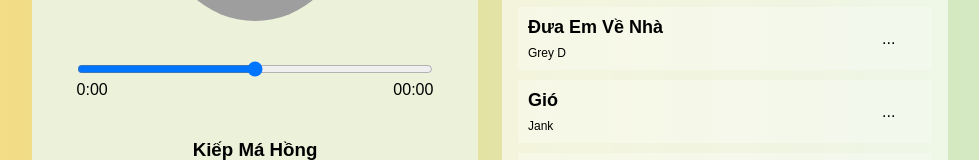
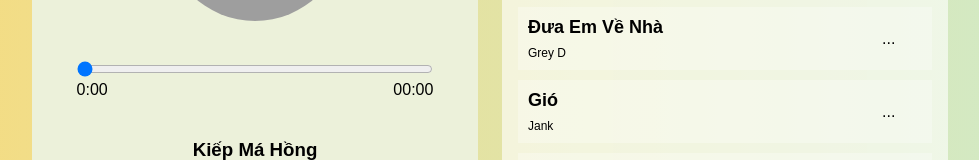
Before and after one commit to vosongtoan2212/javascript-learn, a plain HTML site: page Music_Player/index.html in a window 1280 px wide. Shown: the part 334-494 px from the top of the page, without its empty margins (150-1129 px from the left). Drawn offline with Linux system fonts and the light colour scheme; grey boxes are pictures that could not be loaded.

Commit message:
Fix conflict code

```diff
--- a/Music_Player/assets/css/style.css
+++ b/Music_Player/assets/css/style.css
@@ -128,7 +128,8 @@ html {
 .control-container {
 padding: 6px 0;
 position: relative;
-    bottom: 74px;
+bottom:
+74px;
 }
 
 .control {
--- a/Music_Player/assets/js/script.js
+++ b/Music_Player/assets/js/script.js
@@ -30,13 +30,13 @@ const app = {
             name: 'Kiếp Má Hồng',
             singer: 'TLong',
             image: 'https://photo-resize-zmp3.zmdcdn.me/w600_r1x1_webp/cover/d/9/2/2/d922bc6bb76d3cbf319b2877a199ef6f.jpg',
-            src: 'https://vnso-zn-5-tf-mp3-320s1-zmp3.zmdcdn.me/c76678ec11adf8f3a1bc/2082865505935552357?authen=exp=1686988090~acl=/c76678ec11adf8f3a1bc/*~hmac=07cb7b8417c5882a38e37b12a2d0a027&fs=MTY4NjgxNTI5MDUwOXx3ZWJWNnwwfDExNy4yLjEzMC44MQ',
+            src: 'https://vnso-zn-5-tf-mp3-320s1-zmp3.zmdcdn.me/c76678ec11adf8f3a1bc/2082865505935552357?authen=exp=1687342294~acl=/c76678ec11adf8f3a1bc/*~hmac=3e0c7724c94a2fdefc1a998d26fb1369&fs=MTY4NzE2OTQ5NDmUsICxNnx3ZWJWNnwxMDIzODA1MTA2fDExNS43OC4xMi45Mg',
         },
         {
             name: 'Tòng Phu',
             singer: 'Keyo',
             image: 'https://photo-resize-zmp3.zmdcdn.me/w600_r1x1_webp/cover/d/f/9/b/df9b187a2b0e565ebe5b6bd60bdef622.jpg',
-            src: 'https://vnso-zn-23-tf-mp3-320s1-zmp3.zmdcdn.me/1eb180f561b488ead1a5/8186882552713682813?authen=exp=1686987159~acl=/1eb180f561b488ead1a5/*~hmac=89022e29d58f4e1c12a9bbe2a43a405f&fs=MTY4NjgxNDM1OTQ2OXx3ZWJWNnwwfDEyMy4yMS45MC4yNDM',
+            src: 'https://vnso-zn-16-tf-mp3-320s1-zmp3.zmdcdn.me/a7d1d213ee53070d5e42/2981457658227013023?authen=exp=1687342147~acl=/a7d1d213ee53070d5e42/*~hmac=80d274fa106bb9de536e36ac1126253f&fs=MTY4NzE2OTM0NzgxMnx3ZWJWNnwxMDAyMTgyMTA3fDExOC43MC4xMjYdUngMjAx',
         },
         {
             name: 'Đưa Em Về Nhà',
@@ -176,7 +176,7 @@ const app = {
             `
         })
         songContainer.innerHTML = playList.join('')
-        this.loadTimePlaylist()
+        // this.loadTimePlaylist()
     },
     loadTimePlaylist: function() {
         const _this = this
@@ -262,13 +262,35 @@ const app = {
             pauseBtn.classList.add("display-none")
         }
 
-        // Thay đổi progree song
+        // Thay đổi currentTime và progress audio
+        let isProgressChanging = false
         audio.ontimeupdate = function() {
             const currentTimePercent = audio.currentTime / audio.duration * 100
-            if (audio.play) {
-                progressRange.value = currentTimePercent
+            if (audio.play && !isProgressChanging) {
+                progressRange.value = isNaN(currentTimePercent) ? 0 : currentTimePercent
             }
             currentTime.innerHTML = _this.secondToMinute(audio.currentTime)
+        }
+
+        progressRange.onchange = function(e) {
+            const currentTime = e.target.value / 100 * audio.duration
+            audio.currentTime = isNaN(currentTime) ? 0 : currentTime
+        }
+        progressRange.onmousedown  = function(e) {
+            isProgressChanging = true
+            console.log(isProgressChanging)
+        }
+        progressRange.onmouseup  = function(e) {
+            isProgressChanging = false
+            console.log(isProgressChanging)
+        }
+        progressRange.ontouchstart  = function(e) {
+            isProgressChanging = true
+            console.log(isProgressChanging)
+        }
+        progressRange.ontouchend  = function(e) {
+            isProgressChanging = false
+            console.log(isProgressChanging)
         }
 
         // Xử lý khi nhấn nút bài trước đó
@@ -341,12 +363,10 @@ const app = {
         })
     },
 
-
     start: function() {
         this.loadSong()
         this.loadPlaylist()
         this.handleEvents()
-
     }
 }
 app.start()
```
Lines whose indentation alone changed are shown as unchanged.
